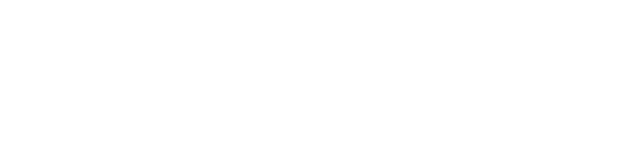
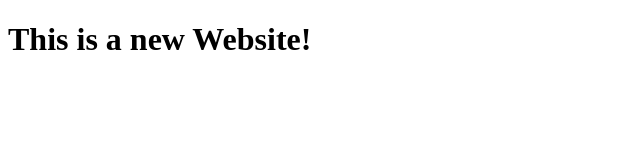
Before and after one commit to SakiulIslam/1st-website, a plain HTML site: page index.html in a window 1280 px wide. Shown: the whole page, without its empty margins (0-640 px from the left). Drawn offline with Linux system fonts and the light colour scheme.

Commit message:
new push

```diff
--- a/index.html
+++ b/index.html
@@ -6,6 +6,6 @@
     <title>First Website</title>
 </head>
 <body>
-
+   <h1> This is a new Website!</h1>
 </body>
 </html>
```
